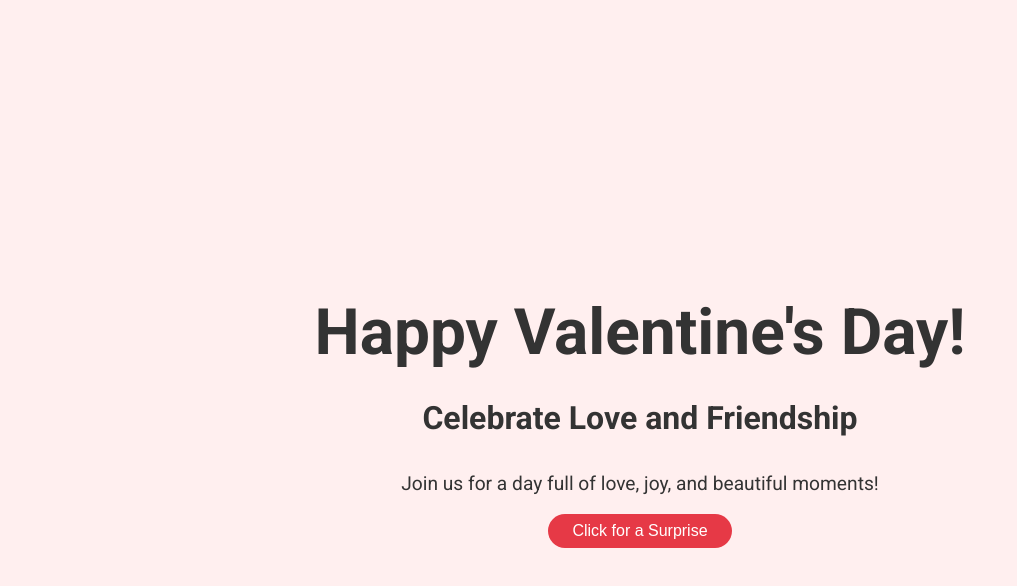
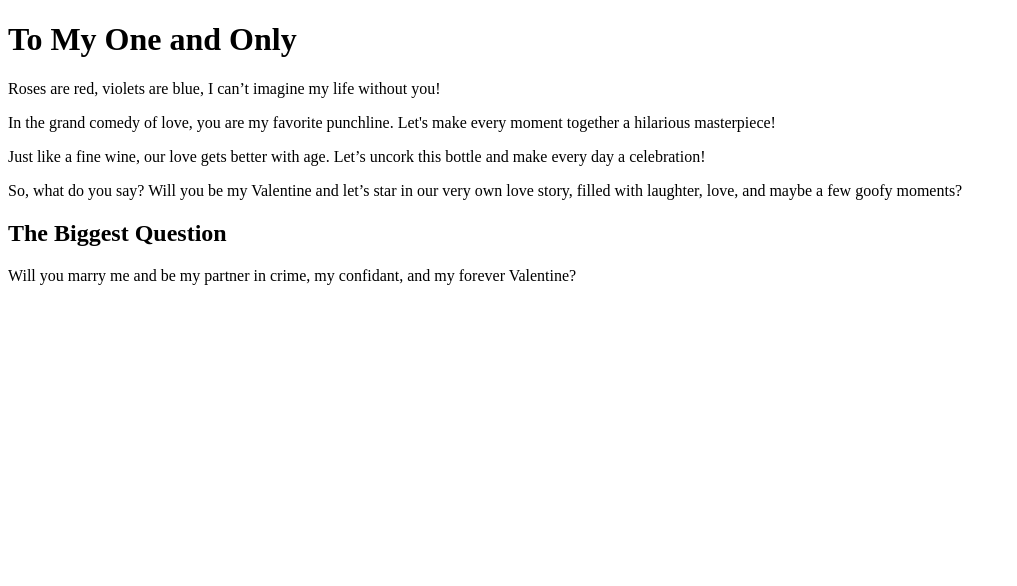
Before and after one commit to ravirockerz/Valentine, a plain HTML site: page index.html in a window 1280 px wide. Shown: the whole page, without its empty margins (0-1017 px from the left). Drawn offline with Linux system fonts and the light colour scheme.

Commit message:
Updated index.html with personal and humorous lines for Valentine's Day proposal.

```diff
--- a/index.html
+++ b/index.html
@@ -3,64 +3,15 @@
 <head>
     <meta charset="UTF-8">
     <meta name="viewport" content="width=device-width, initial-scale=1.0">
-    <title>Valentine's Day Celebration</title>
-    <link href="https://fonts.googleapis.com/css2?family=Roboto:wght@300;400;500;700&display=swap" rel="stylesheet">
-    <style>
-        body {
-            font-family: 'Roboto', sans-serif;
-            background-color: #ffefef;
-            color: #333;
-            margin: 0;
-            padding: 0;
-            display: flex;
-            flex-direction: column;
-            align-items: center;
-            justify-content: center;
-            height: 100vh;
-            text-align: center;
-        }
-        h1 {
-            font-size: 4em;
-            margin-bottom: 0.2em;
-        }
-        h2 {
-            font-size: 2em;
-            margin: 0.5em 0;
-        }
-        p {
-            font-size: 1.2em;
-            margin: 1em 0;
-        }
-        button {
-            background-color: #e63946;
-            color: white;
-            border: none;
-            border-radius: 25px;
-            padding: 0.5em 1.5em;
-            font-size: 1em;
-            cursor: pointer;
-            transition: background-color 0.3s;
-        }
-        button:hover {
-            background-color: #d62839;
-        }
-        @media (max-width: 600px) {
-            h1 {
-                font-size: 2.5em;
-            }
-            h2 {
-                font-size: 1.5em;
-            }
-            p {
-                font-size: 1em;
-            }
-        }
-    </style>
+    <title>Valentine's Day Proposal</title>
 </head>
 <body>
-    <h1>Happy Valentine's Day!</h1>
-    <h2>Celebrate Love and Friendship</h2>
-    <p>Join us for a day full of love, joy, and beautiful moments!</p>
-    <button onclick="alert('Love is in the air!')">Click for a Surprise</button>
+    <h1>To My One and Only</h1>
+    <p>Roses are red, violets are blue, I can’t imagine my life without you!</p>
+    <p>In the grand comedy of love, you are my favorite punchline. Let's make every moment together a hilarious masterpiece!</p>
+    <p>Just like a fine wine, our love gets better with age. Let’s uncork this bottle and make every day a celebration!</p>
+    <p>So, what do you say? Will you be my Valentine and let’s star in our very own love story, filled with laughter, love, and maybe a few goofy moments? </p>
+    <h2>The Biggest Question</h2>
+    <p>Will you marry me and be my partner in crime, my confidant, and my forever Valentine?</p>
 </body>
 </html>
```
